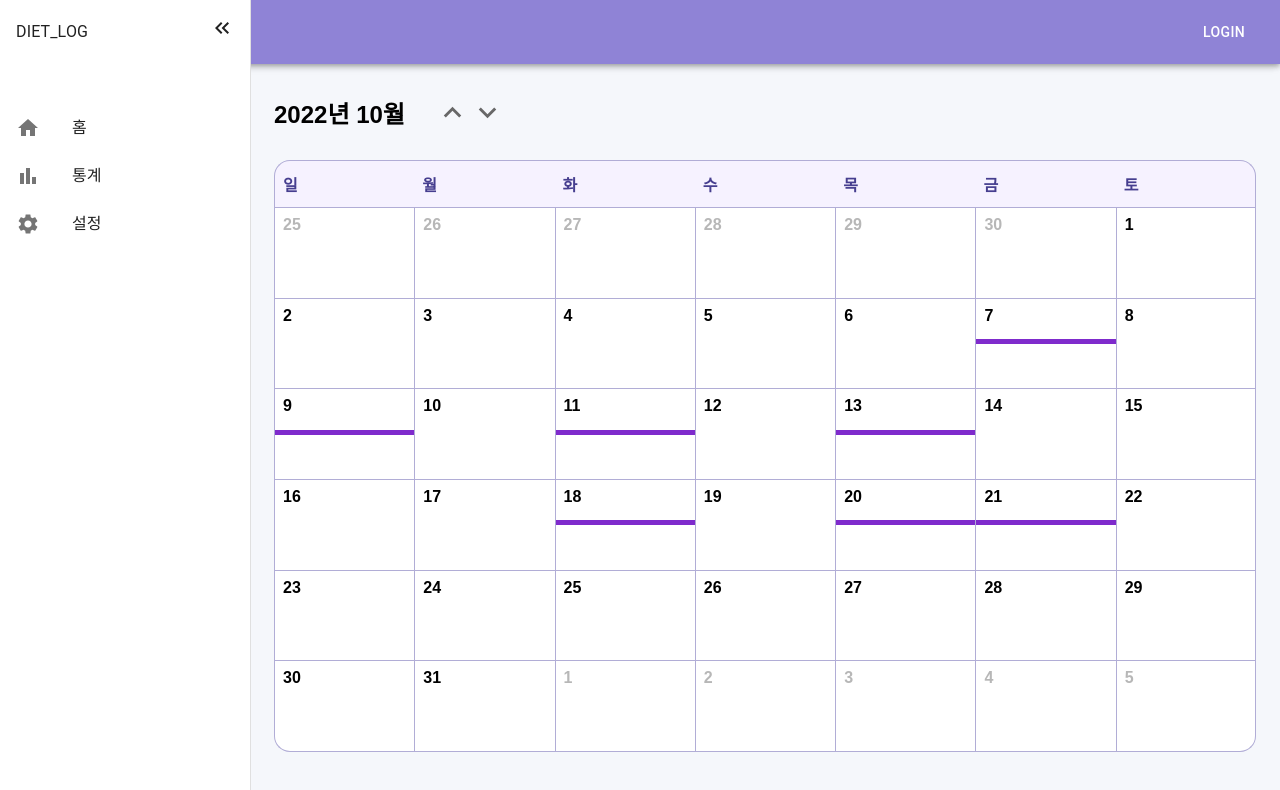
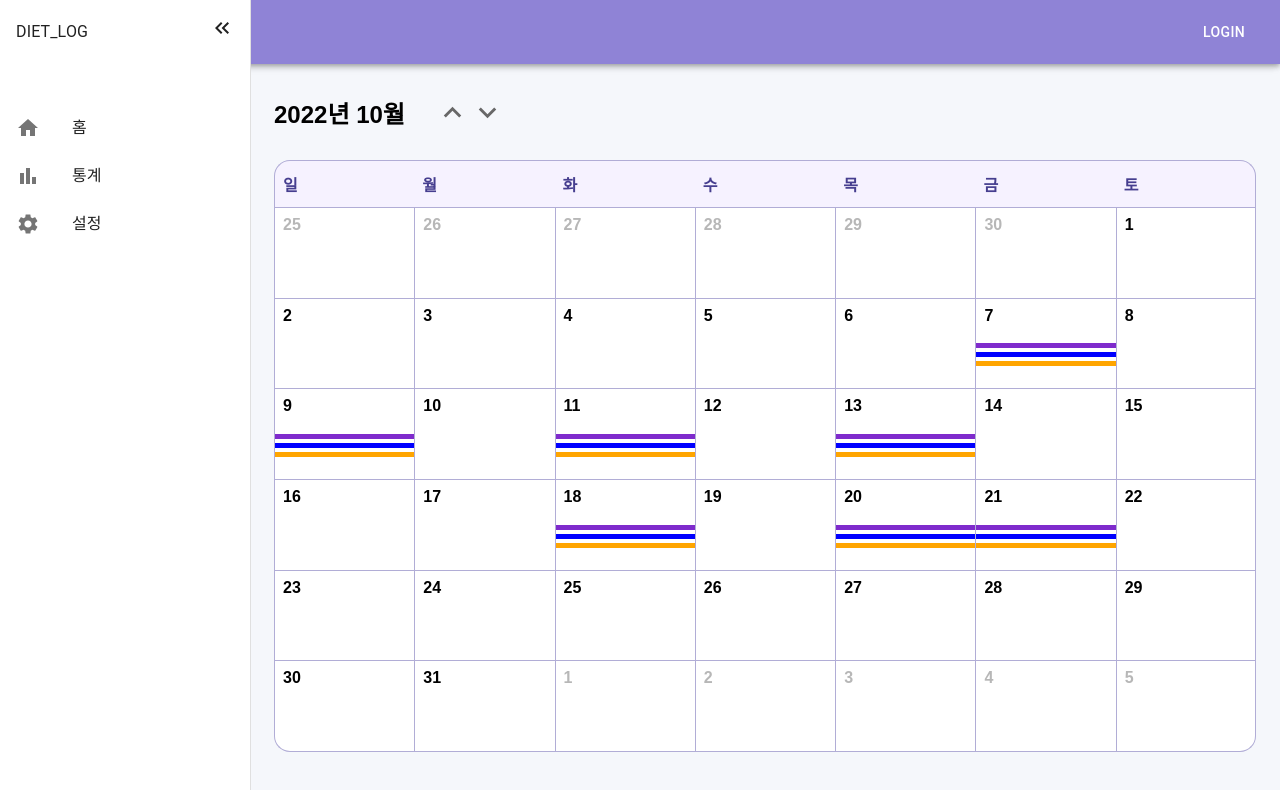
Before and after one commit to hyojinjeong/diet_diary, a React (Create React App) app: page / in a window 1280 px wide. Shown: the top 790 px of the page. Built offline with nearby package versions, Linux system fonts and the light colour scheme.

Commit message:
style: 달력 표시 카테고리별 스타일 추가
- 띠 색 카테고리별 변경

```diff
--- a/src/diet.json
+++ b/src/diet.json
@@ -4,6 +4,7 @@
     "month": 10,
     "dates": "2022-10-07",
     "user": "jn0830",
+    "type": "diet",
     "diets": {
       "breakfast": {
         "title": "brunch",
@@ -25,6 +26,7 @@
     "month": 10,
     "dates": "2022-10-09",
     "user": "jn0830",
+    "type": "diet",
     "diets": {
       "breakfast": {
         "title": "brunch",
@@ -52,6 +54,7 @@
     "month": 10,
     "dates": "2022-10-11",
     "user": "jn0830",
+    "type": "diet",
     "diets": {
       "breakfast": {
         "title": "brunch",
@@ -73,6 +76,7 @@
     "month": 10,
     "dates": "2022-10-13",
     "user": "jn0830",
+    "type": "diet",
     "diets": {
       "breakfast": {
         "title": "brunch",
@@ -94,6 +98,7 @@
     "month": 10,
     "dates": "2022-10-18",
     "user": "jn0830",
+    "type": "diet",
     "diets": {
       "breakfast": {
         "title": "brunch",
@@ -115,6 +120,7 @@
     "month": 10,
     "dates": "2022-10-20",
     "user": "jn0830",
+    "type": "diet",
     "diets": {
       "breakfast": {
         "title": "brunch",
@@ -136,6 +142,7 @@
     "month": 10,
     "dates": "2022-10-21",
     "user": "jn0830",
+    "type": "diet",
     "diets": {
       "breakfast": {
         "title": "brunch",
--- a/src/pages/Calendar/Calendar.tsx
+++ b/src/pages/Calendar/Calendar.tsx
@@ -47,7 +47,7 @@ const Calendar = () => {
   useEffect(() => {
     setMonthDate(getMonthDate(curYear, curMonth));
   }, [curYear, curMonth]);
-  console.log();
+
   return (
     <Layout>
       <DateNavigator
@@ -73,7 +73,15 @@ const Calendar = () => {
               <DatesNum isThisMonth={dates.month === curMonth ? true : false}>
                 {dates.date}
               </DatesNum>
-              {diet.find((e) => e.dates === dates.key) && <DietBand />}
+              {diet.find((e) => e.dates === dates.key) && (
+                <DietBand type={"diet"} />
+              )}
+              {diet.find((e) => e.dates === dates.key) && (
+                <DietBand type={"drink"} />
+              )}
+              {diet.find((e) => e.dates === dates.key) && (
+                <DietBand type={"work"} />
+              )}
             </Dates>
           ))}
         </DatesGrid>
--- a/src/pages/Calendar/style.ts
+++ b/src/pages/Calendar/style.ts
@@ -6,7 +6,9 @@ interface DateProps {
 interface MonthProps {
   monthDate: number;
 }
-
+interface DataProps {
+  type: string;
+}
 export const CalendarHeader = styled("div")`
   display: grid;
   grid-template-columns: repeat(7, calc(100% / 7));
@@ -66,7 +68,12 @@ export const DietBand = styled("div")`
   position: absolute;
   width: 100%;
   height: 5px;
-  background: #7f2bcc;
-  top: 45%;
-  margin-bottom: 5px;
+  background: ${(props: DataProps) =>
+    props.type === "diet"
+      ? "#7f2bcc"
+      : props.type === "drink"
+      ? "blue"
+      : "orange"};
+  top: ${(props: DataProps) =>
+    props.type === "diet" ? "50%" : props.type === "drink" ? "60%" : "70%"};
 `;
```
